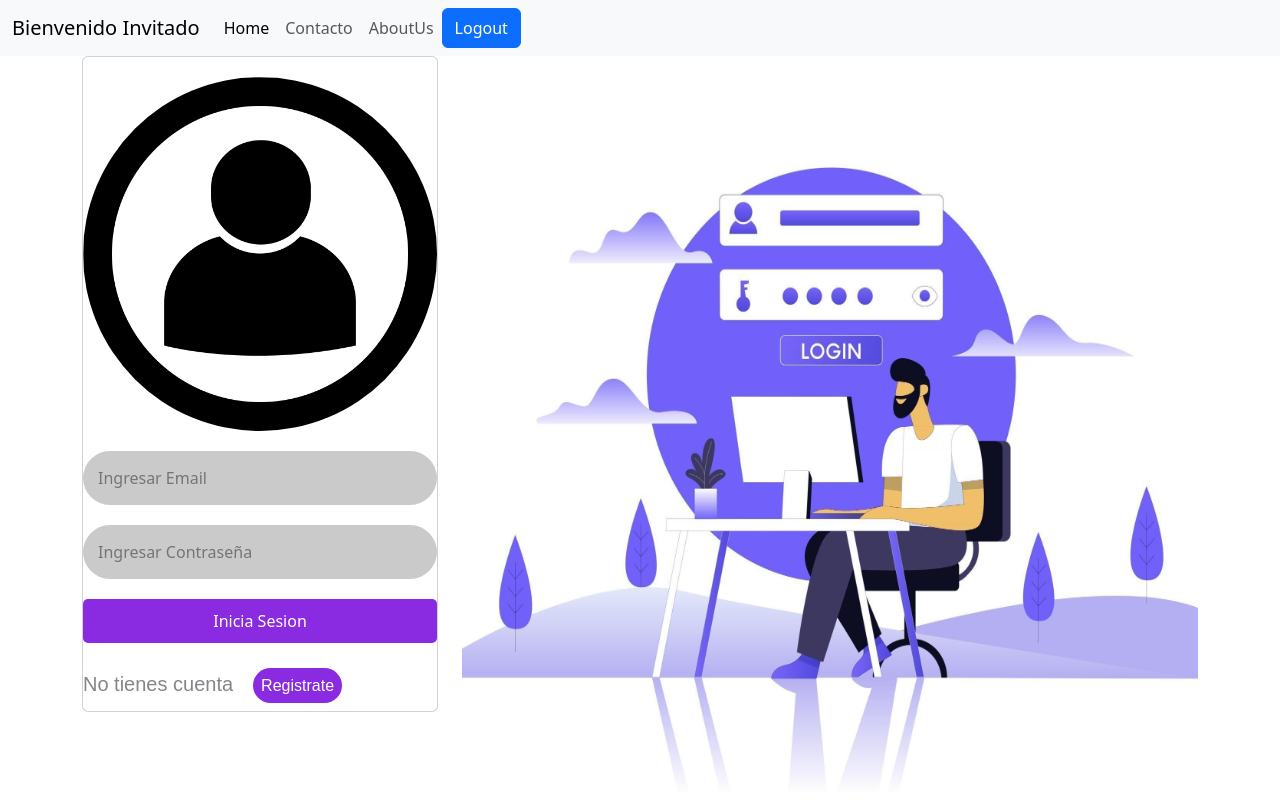
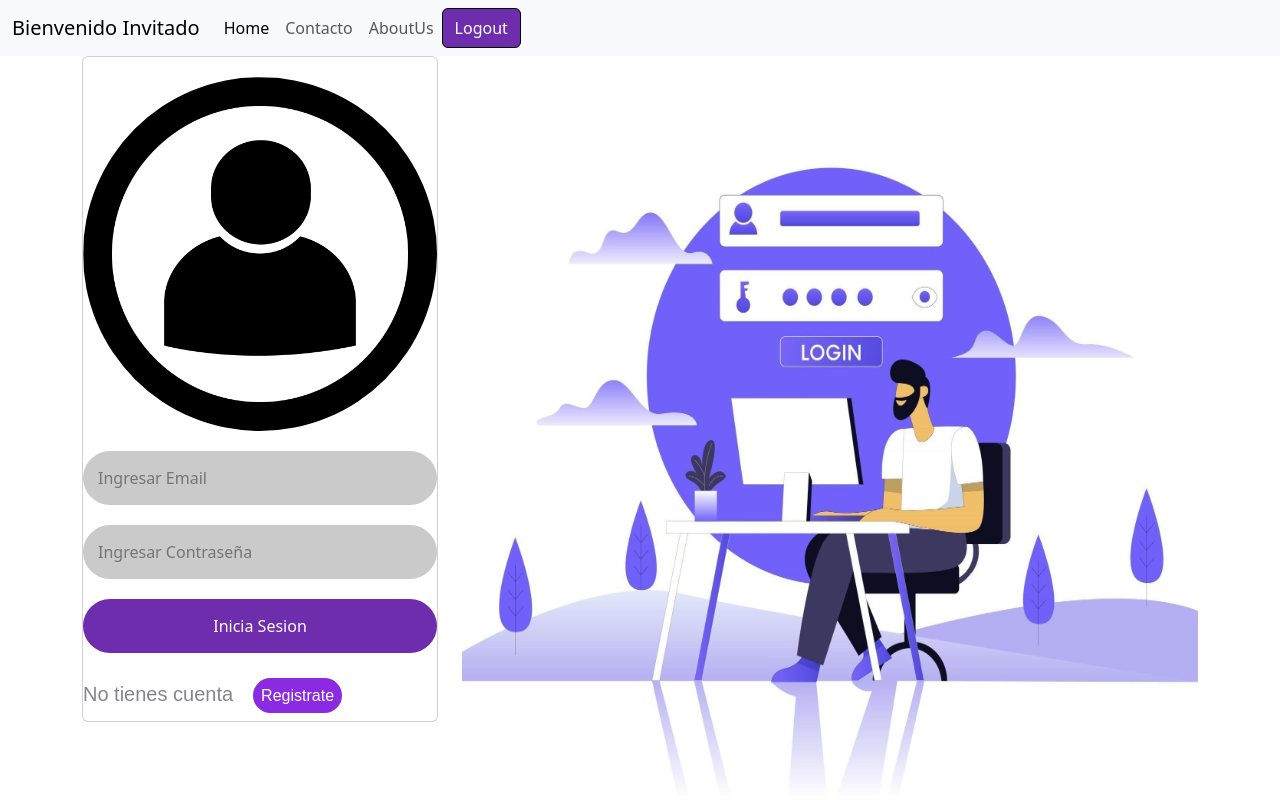
Before and after one commit to MAGA1314/Final_Web, a React (Vite) app in the folder Proyecto_Final/: page / in a window 1280 px wide. Built offline with nearby package versions, Linux system fonts and the light colour scheme; no server answers.

Commit message:
mejoras en el diseño

```diff
--- a/Proyecto_Final/src/components/Registro.jsx
+++ b/Proyecto_Final/src/components/Registro.jsx
@@ -54,7 +54,7 @@ export default function Registro() {
             <form onSubmit={funcAutentication}>
               <input type="text" placeholder='Ingresar Email' className='caja-texto' id='email' value={email} onChange={(e) => setEmail(e.target.value)} />
               <input type="password" placeholder='Ingresar Contraseña' className='caja-texto' id='password' value={password} onChange={(e) => setPassword(e.target.value)} />
-              <button style={{ backgroundColor: 'blueviolet', color: 'white', padding: '10px 20px', borderRadius: '5px' }}className='btnform'>{registrando ? "Registrate" : "Inicia Sesion"}</button>
+              <button className='btnform'>{registrando ? "Registrate" : "Inicia Sesion"}</button>
             </form>
             <h4 className='texto'>{registrando? "Si ya tienes cuenta" : "No tienes cuenta"}<button className='btnswitch' onClick={() => setRegistrando(!registrando)}>{registrando? "Inicia Sesion" : "Registrate"}</button></h4>
           </div>
--- a/Proyecto_Final/src/index.css
+++ b/Proyecto_Final/src/index.css
@@ -88,6 +88,7 @@
 }
 .btnform{
   background-color: rgb(110, 45, 172);
+  color: white;
   border-color: black;
   border-radius: 30px;
   width: 100%;
@@ -110,6 +111,10 @@
   color: white;
   font-size: 16px;
 }
+.btn-primary{
+  background-color: rgb(110, 45, 172);
+  border-color: black;
+}
 /* .navbar {
   position: fixed; /* Fija la posición del navbar en la parte superior de la pantalla
   top: 0;
```
